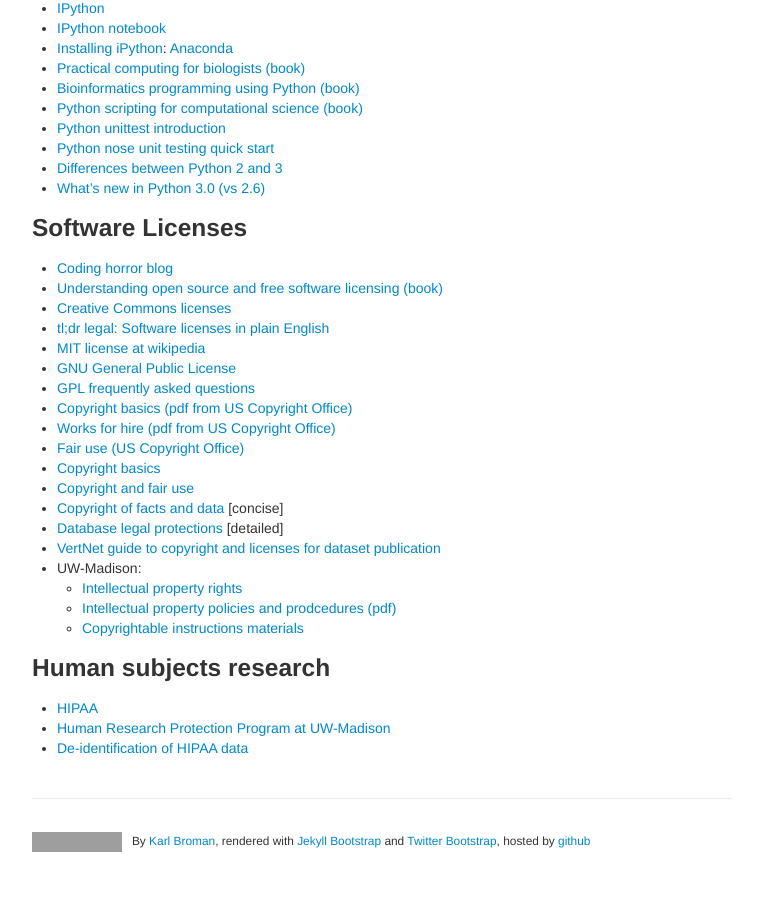
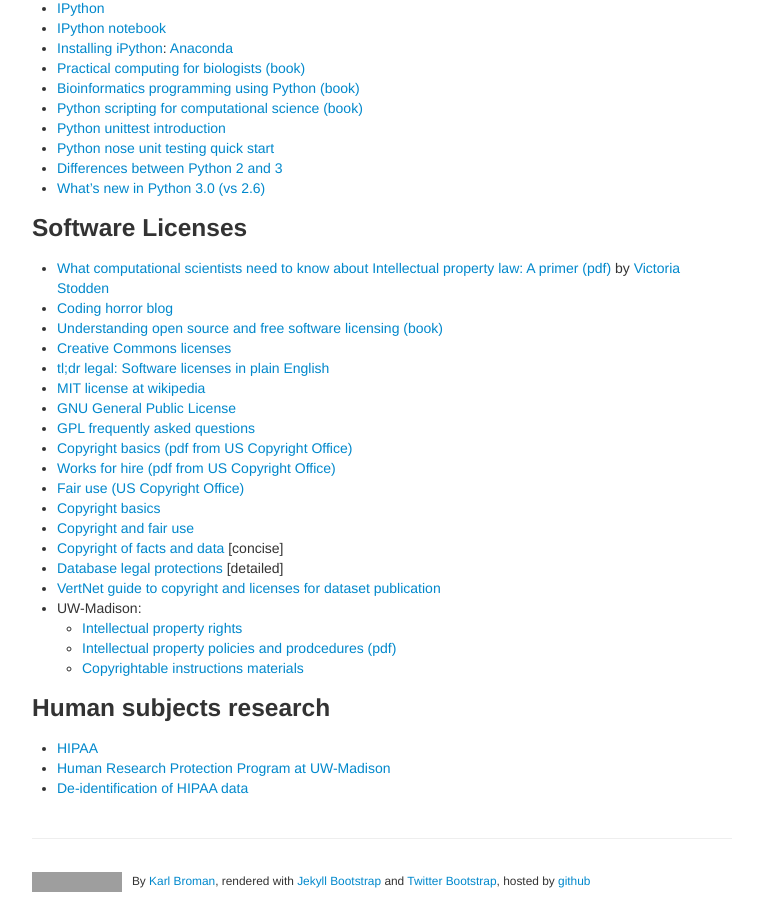
Before and after one commit to kbroman/Tools4RR, a Jekyll site: the page built from pages/resources.md, in a window 1280 px wide and 900 px high, scrolled down 3697 px. Shown: the whole window, without its empty margins (258-1021 px from the left). Built offline with Jekyll 4.4.1, drawn with Linux system fonts in a browser that asks for light colours; before the commit the page ends 4559 px from its top, so only the background shows below that; grey boxes are pictures that could not be loaded.

Commit message:
Add link to Victoria Stodden's paper about IP law

```diff
--- a/pages/resources.md
+++ b/pages/resources.md
@@ -235,6 +235,8 @@
 
 ### Software Licenses
 
+- [What computational scientists need to know about Intellectual property law: A primer (pdf)](https://osf.io/yi8k2/)
+  by [Victoria Stodden](http://stodden.net)
 - [Coding horror blog](http://www.codinghorror.com/blog/2007/04/pick-a-license-any-license.html)
 - [Understanding open source and free software licensing (book)](http://oreilly.com/openbook/osfreesoft/book/)
 - [Creative Commons licenses](https://creativecommons.org/licenses/)
```
